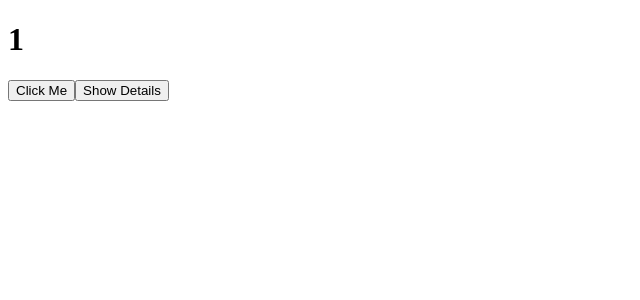
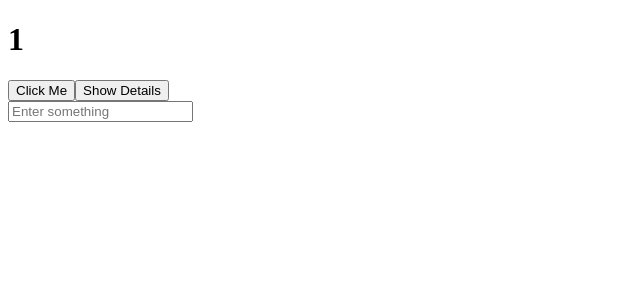
Before and after one commit to SaikatDeb12/react-typescript, a React (Vite) app: page / in a window 1280 px wide. Shown: the top 300 px of the page, without its empty margins (0-640 px from the left). Built offline with nearby package versions, Linux system fonts and the light colour scheme.

Commit message:
handling input, onChange

```diff
--- a/src/App.tsx
+++ b/src/App.tsx
@@ -1,12 +1,14 @@
 import "./App.css";
 import { FC } from "react";
 import MyButton from "./components/MyButton";
+import InputControl from "./components/InputControl";
 
 const App: FC = () => {
   return (
     <div className="App">
       {/* <MyButton text="Click Me" onClick={() => alert("hello world")} /> */}
       <MyButton text="anotherBtn" />
+      <InputControl />
     </div>
   );
 };
--- /dev/null
+++ b/src/components/InputControl.tsx
@@ -0,0 +1,17 @@
+import { useState } from "react";
+import { FC } from "react";
+
+const InputControl: FC = () => {
+  const [text, setText] = useState<string>();
+  const handleOnChange = (event: React.ChangeEvent<HTMLInputElement>) => {
+    setText(event.target.value);
+  };
+  return (
+    <div>
+      <input placeholder="Enter something" onChange={handleOnChange} />
+      <h3>{text}</h3>
+    </div>
+  );
+};
+
+export default InputControl;
```
